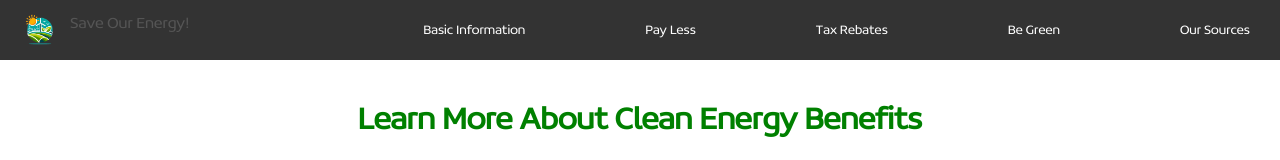
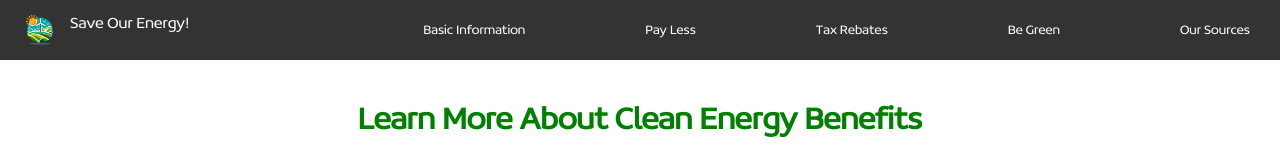
Before and after one commit to a1phab3ta/Webmaster2024, a plain HTML site: page information.html in a window 1280 px wide. Shown: the top 160 px of the page. Drawn offline with Linux system fonts and the light colour scheme.

Commit message:
Update information.html

```diff
--- a/information.html
+++ b/information.html
@@ -13,7 +13,7 @@
     <header class="top-bar">
         <div class="head_img">
             <img src="save our energy logo2.png" alt="Save Our Energy Logo">
-            <p onclick="window.location.href = 'index.html'">Save Our Energy!</p>
+            <p onclick="window.location.href = 'index.html'"  style="color:white;">Save Our Energy!</p>
         </div>
         <div class="buttons-right">
             <button onclick="window.location.href = 'information.html'">Basic Information</button>
```
